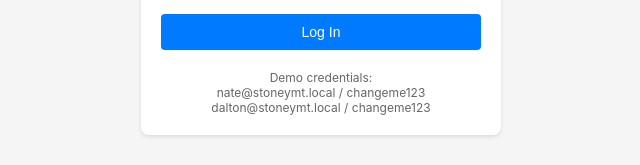
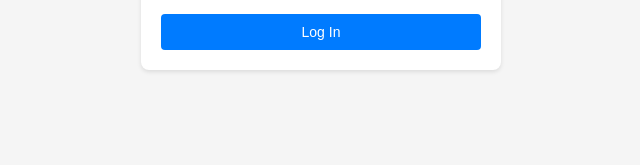
Before and after one commit to natesmpsn-creator/stoneymountain-cmms, a React (Create React App) app in the folder client-src/: page /login in a window 1280 px wide. Shown: the part 442-607 px from the top of the page, without its empty margins (319-959 px from the left). Built offline with nearby package versions, Linux system fonts and the light colour scheme.

Commit message:
Remove demo credentials from login page

```diff
--- a/client-src/src/pages/Login.js
+++ b/client-src/src/pages/Login.js
@@ -61,12 +61,6 @@ function Login({ onLogin }) {
             {loading ? 'Logging in...' : 'Log In'}
           </button>
         </form>
-
-        <p style={{ textAlign: 'center', marginTop: '20px', fontSize: '12px', color: '#666' }}>
-          Demo credentials:<br />
-          nate@stoneymt.local / changeme123<br />
-          dalton@stoneymt.local / changeme123
-        </p>
       </div>
     </div>
   );
```
